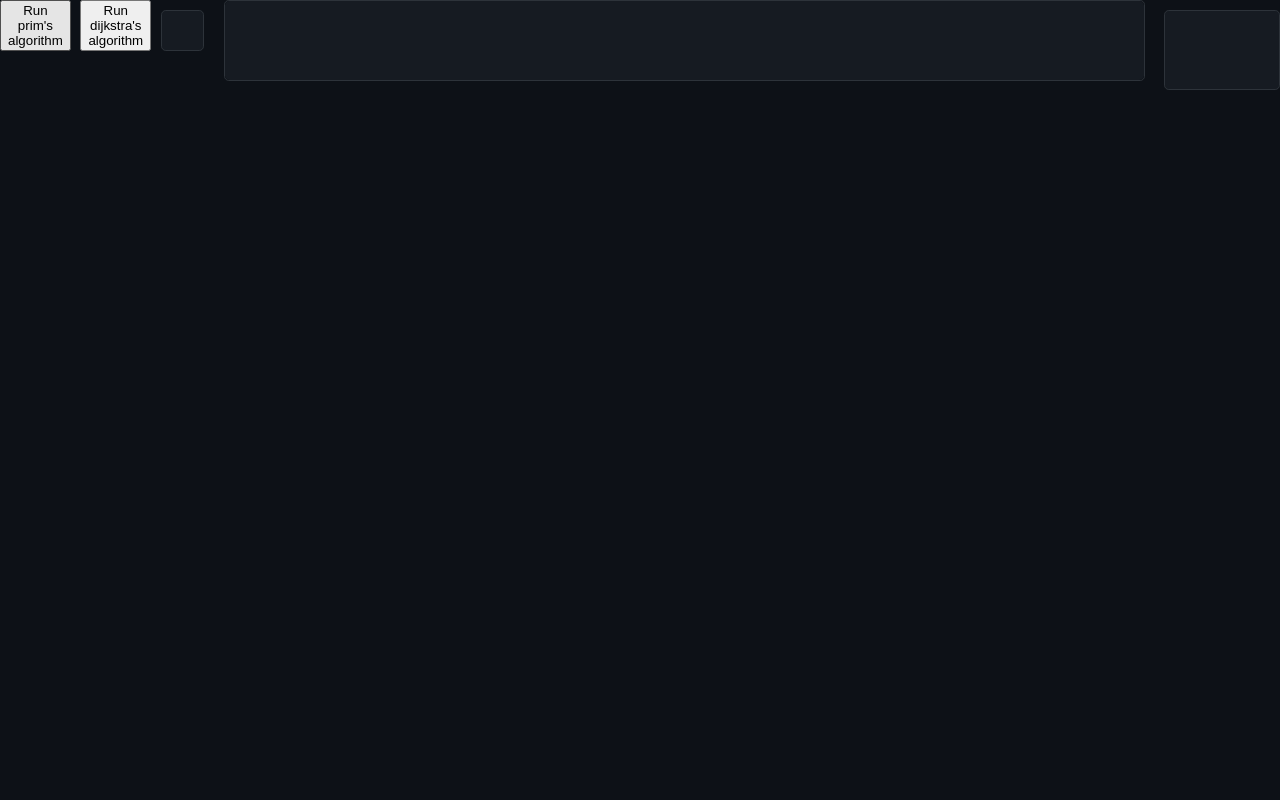
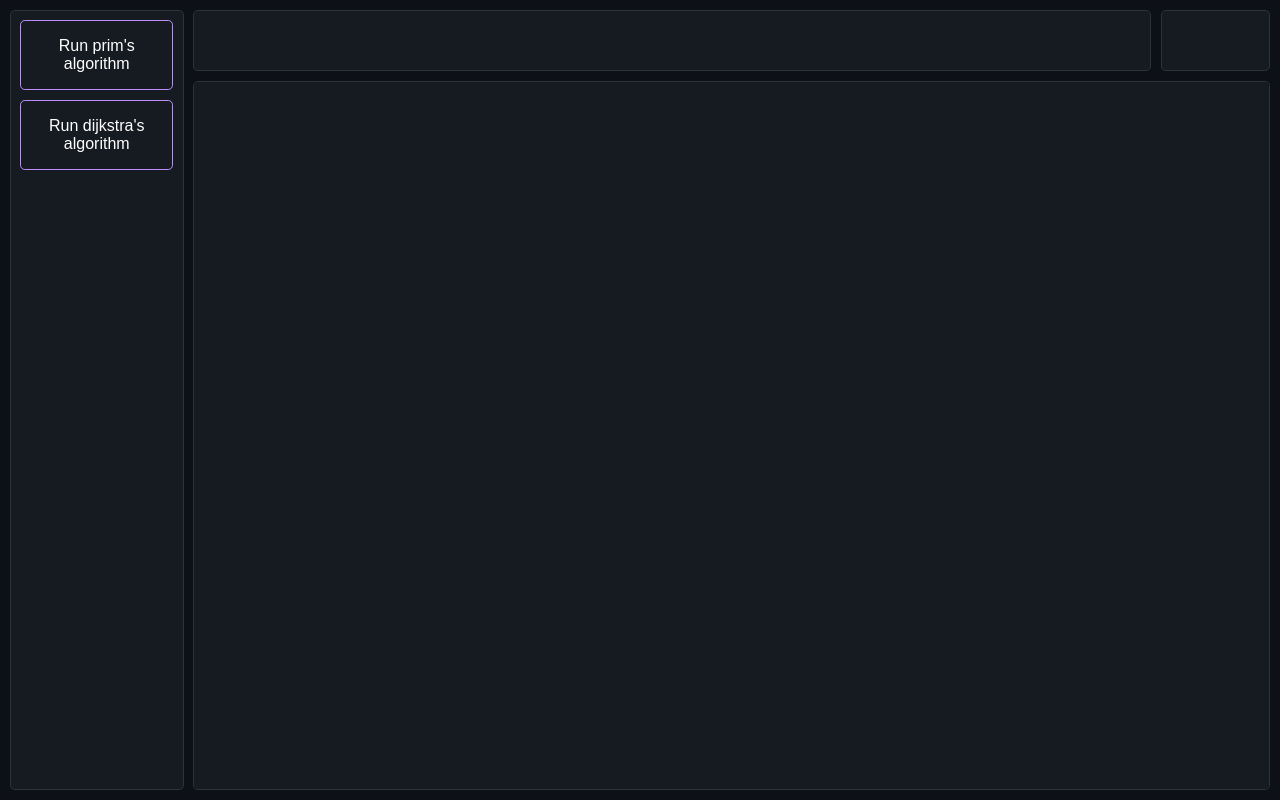
Before and after one commit to adiletbaimyrza/dijkstra-prim-visualization, a React (Vite) app in the folder dijkstra-prim-visualization/: page / in a window 1280 px wide. Built offline with nearby package versions, Linux system fonts and the light colour scheme.

Commit message:
Add styles to Navbar component

```diff
--- a/dijkstra-prim-visualization/src/components/Navbar/Navbar.jsx
+++ b/dijkstra-prim-visualization/src/components/Navbar/Navbar.jsx
@@ -2,6 +2,7 @@ import { useContext } from "react";
 import { GraphParamsContext } from "../../GraphParamsContext";
 import { startAnimations } from "./animations";
 import { runDijkstra, runPrim, areAllNodesConnected } from "./NavbarUtils";
+import styles from "./Navbar.module.css";
 
 /**
  * Navbar component displays buttons to manage all the logic of the website.
@@ -29,10 +30,10 @@ const Navbar = () => {
   };
 
   return (
-    <>
+    <div className={styles.Navbar}>
       <button onClick={animatePrim}>Run prim's algorithm</button>
       <button onClick={animateDijkstra}>Run dijkstra's algorithm</button>
-    </>
+    </div>
   );
 };
 
--- a/dijkstra-prim-visualization/src/components/Navbar/Navbar.module.css
+++ b/dijkstra-prim-visualization/src/components/Navbar/Navbar.module.css
@@ -1 +1,25 @@
-/*# sourceMappingURL=Navbar.module.css.map */
+.Navbar {
+  border-radius: 0.3rem;
+  background-color: #161b22;
+  border: 1px solid #2d333a;
+  margin: 0.6rem 0 0.6rem 0.6rem;
+  display: flex;
+  flex-direction: column;
+  padding: 0.3rem;
+}
+.Navbar > * {
+  border-radius: 0.3rem;
+}
+.Navbar button {
+  color: white;
+  font-size: 1rem;
+  border: 1px solid #bc8cff;
+  background: none;
+  padding: 1rem 0.5rem;
+  margin: 0.3rem;
+  cursor: pointer;
+  transition: background 0.4s cubic-bezier(0.19, 1, 0.22, 1);
+}
+.Navbar button:hover {
+  background: linear-gradient(90deg, rgba(83, 9, 121, 0.2763306006) 0%, rgba(74, 0, 255, 0.2875350824) 100%);
+}/*# sourceMappingURL=Navbar.module.css.map */
--- a/dijkstra-prim-visualization/src/components/Navbar/Navbar.module.scss
+++ b/dijkstra-prim-visualization/src/components/Navbar/Navbar.module.scss
@@ -0,0 +1,32 @@
+.Navbar {
+  border-radius: 0.3rem;
+  background-color: #161b22;
+  border: 1px solid #2d333a;
+  margin: 0.6rem 0 0.6rem 0.6rem;
+  display: flex;
+  flex-direction: column;
+  padding: 0.3rem;
+
+  & > * {
+    border-radius: 0.3rem;
+  }
+
+  button {
+    color: white;
+    font-size: 1rem;
+    border: 1px solid #bc8cff;
+    background: none;
+    padding: 1rem 0.5rem;
+    margin: 0.3rem;
+    cursor: pointer;
+    transition: background 0.4s cubic-bezier(0.19, 1, 0.22, 1);
+
+    &:hover {
+      background: linear-gradient(
+        90deg,
+        rgba(83, 9, 121, 0.2763306005996149) 0%,
+        rgba(74, 0, 255, 0.28753508239233194) 100%
+      );
+    }
+  }
+}
```
Also changed, not shown: 1 other file (tests, documents, lock files or other folders).
